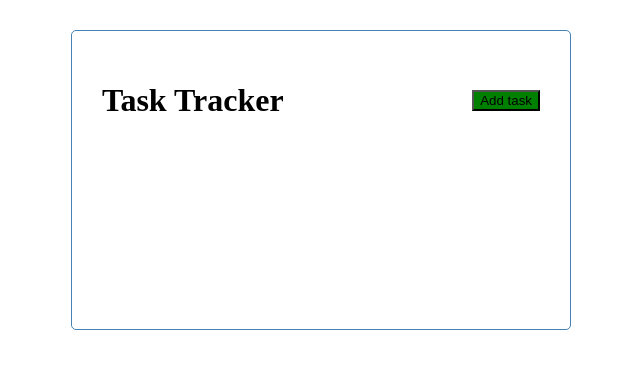
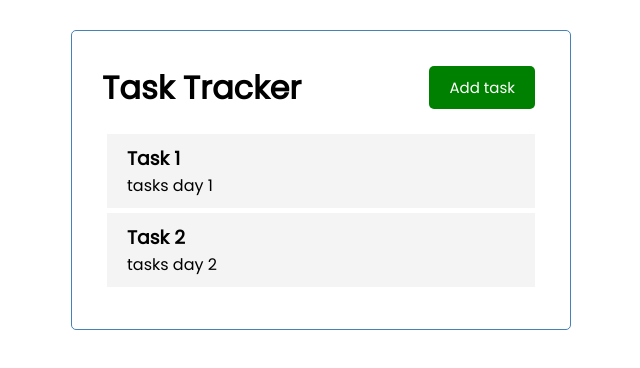
Before and after one commit to user4302/vue-random-user-generator, a Vue app: page / in a window 1280 px wide. Shown: the top 368 px of the page, without its empty margins (319-959 px from the left). Built offline with nearby package versions, Linux system fonts and the light colour scheme.

Commit message:
create Tasks.vue

```diff
--- a/src/App.vue
+++ b/src/App.vue
@@ -2,22 +2,47 @@
   <!-- <RouterView /> -->
   <div class="container">
     <Header title="Task Tracker"/>
+    <Tasks :tasks="tasks"/>
   </div>
 </template>
 
 <script>
 import Header from './components/Header.vue'
+import Tasks from './components/Tasks.vue'
 
 export default{
   name: 'App',
   components: {
     Header,
+    Tasks
+  },
+  data(){
+    return{
+      tasks: []
+    }
+  },
+  created(){
+    this.tasks = [
+      {
+        id:1,
+        text: 'Task 1',
+        day: 'tasks day 1',
+        reminder: true
+      },
+      {
+        id:2,
+        text: 'Task 2',
+        day: 'tasks day 2',
+        reminder: false
+      }
+    ]
   }
 }
 </script>
 
-<style scoped>
+<style>
 @import url('https://fonts.googleapis.com/css2?family=Poppins:wght@300;400&display=swap');
+
 * {
   box-sizing: border-box;
   margin: 0;
--- /dev/null
+++ b/src/components/Tasks.vue
@@ -0,0 +1,18 @@
+<template>
+    <div :key='task.id' v-for='task in tasks'>
+        <Task :task='task'/>
+    </div>
+</template>
+
+<script>
+import Task from './Task.vue'
+export default{
+    name: 'Tasks',
+    props:{
+        tasks: Array
+    },
+    components: {
+        Task
+    }
+}
+</script>
```
